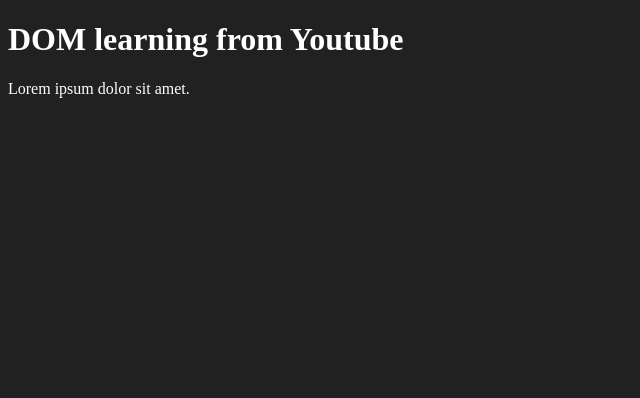
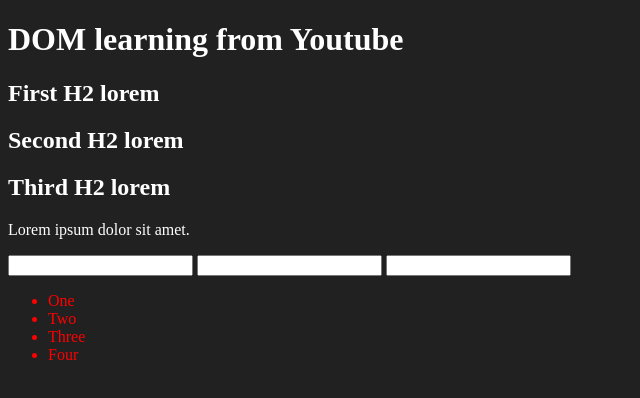
Before and after one commit to umairabbasidev/Modern-Javascript-Concepts, a plain HTML site: page domOne.html in a window 1280 px wide. Shown: the whole page, without its empty margins (0-640 px from the left). Drawn offline with Linux system fonts and the light colour scheme.

Commit message:
class 14 completed, concept of  Dom by getting html elemets by id,queryselector,queryselectorAll,and by className is completed

```diff
--- a/class14_DOM-Introduction.js
+++ b/class14_DOM-Introduction.js
@@ -52,4 +52,62 @@ const target = document.getElementById("title")
 
 // getting element by querySelector
 
-const targer2 = document.querySelector(".title")
+// const targer2 = document.querySelector("h2")
+// const targer2 = document.querySelector("#title")
+// const targer2 = document.querySelector(".heading")
+// const targer2 = document.querySelector("input")
+// const targer2 = document.querySelector("input[type= 'number']")
+// const targer2 = document.querySelector("input[type= 'email']")
+
+
+// console.log(targer2)
+
+
+// let ul = document.querySelector("ul")
+// let li = document.querySelector("li")
+// li.style.color = "red "
+// li.innerHTML = "Umair Abbasi"
+
+
+// _______X_______X_________
+
+// getiing  element by queraySelectorAll
+
+// const target3 = document.querySelectorAll('h2')
+// target3.forEach((item)=>{
+// item.style.color = "blue"
+// })
+
+
+// console.log(target3) // return nodeList which is similar to array but not exist array
+
+const myList = document.querySelectorAll("li");
+// myList.forEach((item)=>{
+// item.style.color = "red"
+// item.style.listStyle = "none"
+// // item.style.backgroundColor = "yellow"
+
+// })
+
+// myList[2].style.color = "red"
+
+
+// note
+// qs mai hamin serif first element milta h
+// qsa mai hamin all elemet milte hn pr node list mai or nodelist array se silimir hota h pr exist array ni hota for each looping kr key apni styling kr sakte h . or agr map wagera use krna h to wo hum ose hum array mai convert kr key use kr sakte hn   pr hamin ek specfic elemet ko stylng krno ho to [] ye syntex ise kr key kr sakte hn
+
+// _______X______X_________
+
+
+// getting elemet by className
+
+const target4 = document.getElementsByClassName("list-item")
+// target4[3].style.color = "red"  // return HTMLcollection whcih is different from nodeList
+
+const converted = Array.from(target4)
+converted.forEach((item)=>{
+item.style.color = "red"
+})
+console.log(converted)
+// converted[0].style.color = "red"
+// console.log(target4)
--- a/domOne.html
+++ b/domOne.html
@@ -7,7 +7,7 @@
  <title>Introction to Dom</title>
 
  <style>
-  .bg-black{
+  .bg-black {
    background-color: #212121;
    color: #fff;
   }
@@ -17,8 +17,21 @@
 <body class="bg-black">
 
  <div>
-  <h1 id="title" class="heading">DOM learning from Youtube <span style="display: none;" >text test</span></h1>
+  <h1 id="title" class="heading">DOM learning from Youtube <span style="display: none;">text test</span></h1>
+  <h2>First H2 lorem</h2>
+  <h2>Second H2 lorem</h2>
+  <h2>Third H2 lorem</h2>
   <p>Lorem ipsum dolor sit amet.</p>
+  <input type="text">
+  <input type="number">
+  <input type="email">
+
+  <ul>
+   <li class="list-item">One</li>
+   <li class="list-item">Two</li>
+   <li class="list-item">Three</li>
+   <li class="list-item">Four</li>
+  </ul>
  </div>
  <script src="class14_DOM-Introduction.js"></script>
 </body>
```
